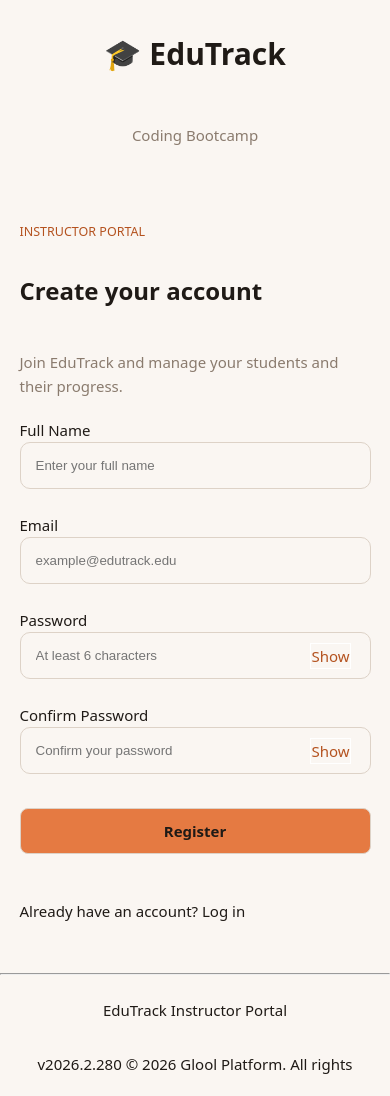
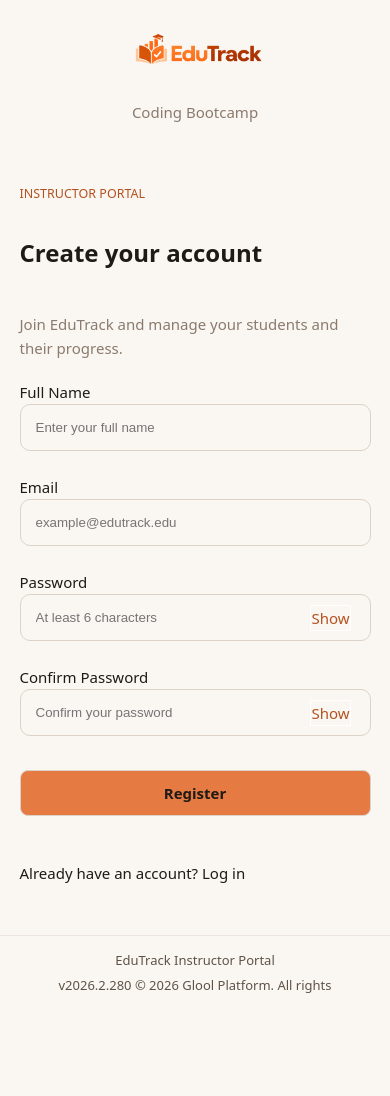
Before and after one commit to HindBundoq/Edu-Track, a plain HTML site: page registration.html in a window 390 px wide. After the commit the page ends 1010 px from the top, so only its background shows below. Drawn offline with Linux system fonts and the light colour scheme.

Commit message:
Enhance layout and styling for registration and login pages: implement flexbox for body and footer, update header with logo, and adjust spacing for better responsiveness.

```diff
--- a/css/login.css
+++ b/css/login.css
@@ -13,7 +13,12 @@
 
 body {
     min-height: 100vh;
+    display: flex;
+    flex-direction: column;
+}
 
+main {
+    flex: 1;
 }
 .the-header {
     display: flex;
@@ -181,17 +186,32 @@ body.dark {
 
 }
 footer{
-    margin-top: 10px;
+    width: 100%;
+    margin-top: auto;
+    border-top: 1px solid var(--line);
+}
 
+footer hr {
+    display: none;
 }
+
 .the-footer{
     display: flex;
     justify-content: space-between;
-       margin:10px ;
+    align-items: center;
+    gap: 12px 24px;
+    max-width: 1200px;
+    margin: 0 auto;
+    padding: 16px 32px;
+    color: var(--muted);
+    font-size: 13px;
+}
+
+.the-footer p {
+    margin: 0;
+    padding: 0;
 
 }
-
-
 
 
 
@@ -222,7 +242,7 @@ footer{
     }
 
     .the-footer {
-        margin: 5px 30px;
+        padding: 14px 24px;
     }
 }
 
@@ -258,7 +278,8 @@ footer{
 
     .the-footer {
         flex-direction: column;
-        margin: 5px 20px;
+        gap: 4px;
+        padding: 14px 20px;
         text-align: center;
     }
 
--- a/css/registration.css
+++ b/css/registration.css
@@ -10,24 +10,34 @@
     }
 }
 
+body {
+    min-height: 100vh;
+    display: flex;
+    flex-direction: column;
+}
+
+main {
+    flex: 1;
+}
 
 .the-header {
     display: flex;
     align-items: center;
-    gap: 300px;
-    margin-top: 10px;
-    gap: 60px;
-    margin-left: 10px;
+    justify-content: space-between;
+    width: min(100% - 48px, 1200px);
+    margin: 10px auto 0;
 }
 
-
-.the-header h1 {
-    padding-left: 100px;
+.registration-logo {
+    display: block;
+    width: 170px;
+    height: 80px;
+    object-fit: contain;
 }
 
 
 .the-header p {
-    padding-right: 400px;
+    margin: 0;
     color: var(--faint);
 }
 
@@ -199,20 +209,31 @@ body.dark {
 /* Footer */
 
 footer {
+    width: 100%;
+    margin-top: auto;
+    border-top: 1px solid var(--line);
+}
 
-    margin-top: 10px;
-
+footer hr {
+    display: none;
 }
 
 
 .the-footer {
+    display: flex;
+    justify-content: space-between;
+    align-items: center;
+    gap: 12px 24px;
+    max-width: 1200px;
+    margin: 0 auto;
+    padding: 16px 32px;
+    color: var(--muted);
+    font-size: 13px;
+}
 
-    display: flex;
-
-    justify-content: space-between;
-
-    margin: 10px 100px;
-
+.the-footer p {
+    margin: 0;
+    padding: 0;
 }
 
 
@@ -223,15 +244,11 @@ footer {
 @media (max-width: 900px) {
 
     .the-header {
-        gap: 20px;
-    }
-
-    .the-header h1 {
-        padding-left: 20px;
+        width: calc(100% - 40px);
     }
 
     .the-header p {
-        padding-right: 20px;
+        padding-right: 0;
     }
 
     #theme {
@@ -243,7 +260,7 @@ footer {
     }
 
     .the-footer {
-        margin: 5px 30px;
+        padding: 14px 24px;
     }
 
 }
@@ -258,12 +275,7 @@ footer {
     .the-header {
         flex-direction: column;
         gap: 10px;
-        margin-left: 0;
         text-align: center;
-    }
-
-    .the-header h1 {
-        padding-left: 0;
     }
 
     .the-header p {
@@ -280,7 +292,8 @@ footer {
 
     .the-footer {
         flex-direction: column;
-        margin: 5px 20px;
+        gap: 4px;
+        padding: 14px 20px;
         text-align: center;
     }
 
--- a/registration.html
+++ b/registration.html
@@ -12,7 +12,7 @@
 
   <body>
     <header class="the-header">
-      <h1>🎓 EduTrack</h1>
+      <img src="./images/EduTrackLogo.png" alt="EduTrack" class="registration-logo" />
       <p>Coding Bootcamp</p>
     </header>
 
```
